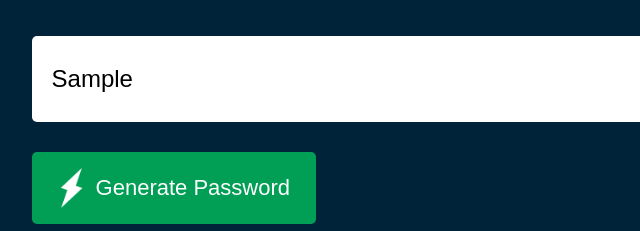
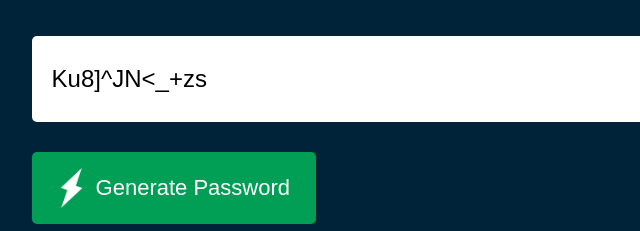
Before and after one commit to anikets2001/random-password-generator, a plain HTML site: page index.html in a window 1280 px wide. Both pictures are taken after typing "Sample" into the empty fields and a click on the button "Generate Password". Shown: the part 272-503 px from the top of the page, 122-762 px from the left. Drawn offline with Linux system fonts and the light colour scheme.

Commit message:
random-password-generator done

```diff
--- a/index.html
+++ b/index.html
@@ -14,9 +14,41 @@
       </h1>
       <div class="display">
         <input type="text" id="password" placeholder="password" />
-        <img src="images/copy.png" alt="copy-icon" />
+        <img src="images/copy.png" alt="copy-icon" onclick="copyPassword()" />
       </div>
-      <button><img src="images/generate.png" alt="generate-icon"/>Generate Password</button>
+      <button onclick="createPassword()">
+        <img src="images/generate.png" alt="generate-icon" />Generate Password
+      </button>
     </div>
+
+    <script>
+      const passwordBox = document.getElementById("password");
+      const length = 12;
+
+      const upperCase = "ABCDEFGHIJKLMNOPQRSTUVWXYZ";
+      const lowerCase = "abcdefghijklmnopqrstuvwxyz";
+      const number = "0123456789";
+      const symbol = "@#$%^&*()_+~|}{[]></-=";
+
+      const allChars = upperCase + lowerCase + number + symbol;
+
+      function createPassword() {
+        let password = "";
+        password += upperCase[Math.floor(Math.random() * upperCase.length)];
+        password += lowerCase[Math.floor(Math.random() * lowerCase.length)];
+        password += number[Math.floor(Math.random() * number.length)];
+        password += symbol[Math.floor(Math.random() * symbol.length)];
+
+        while (length > password.length) {
+          password += allChars[Math.floor(Math.random() * allChars.length)];
+        }
+        passwordBox.value = password;
+      }
+
+      function copyPassword() {
+        passwordBox.select();
+        document.execCommand("copy");
+      }
+    </script>
   </body>
 </html>
```
